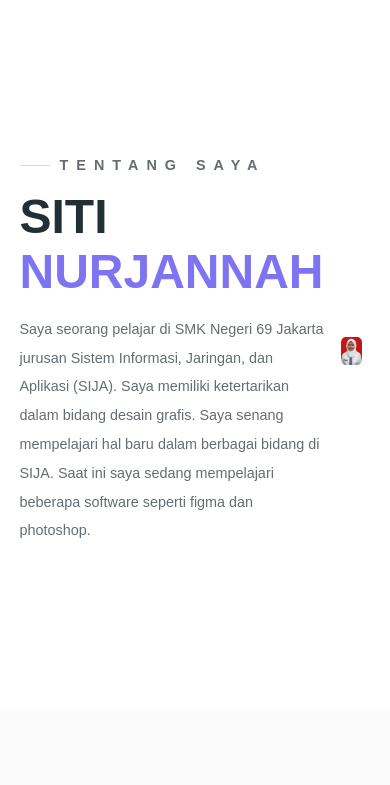
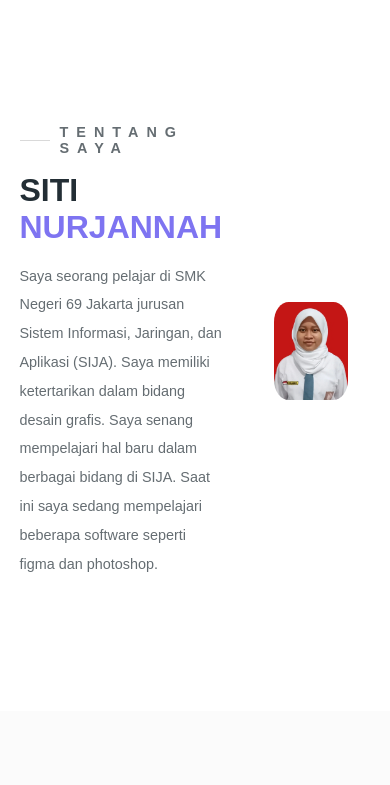
Before and after one commit to stnrjannah/portofolio-web, a plain HTML site: page index.html in a window 390 px wide. Shown: the part 59-844 px from the top of the page. Drawn offline with Linux system fonts and the light colour scheme; a web font is replaced by a local one.

Commit message:
responsive.css

```diff
--- a/responsive.css
+++ b/responsive.css
@@ -31,3 +31,15 @@
         transition: .1s ease-out;
     }
 }
+@media screen and (max-width: 600px) {
+    .hero-right img {
+        margin-left: 20%;
+        width: 50%;
+        border-radius: 20%;
+    }
+    .hero-name {
+        font-size: 2rem;
+        font-weight: 600px;
+        margin: 1rem 0 1rem;
+    }
+}
```
